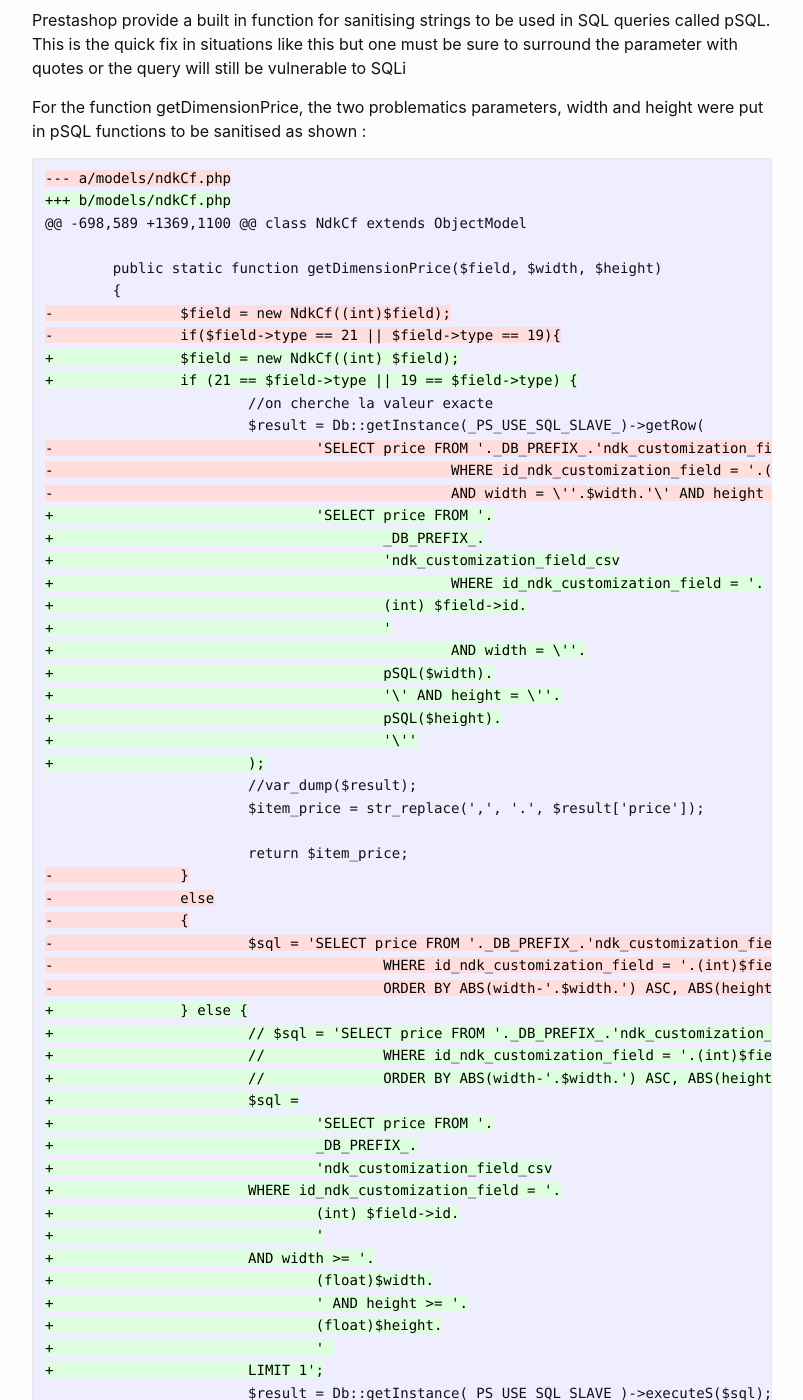
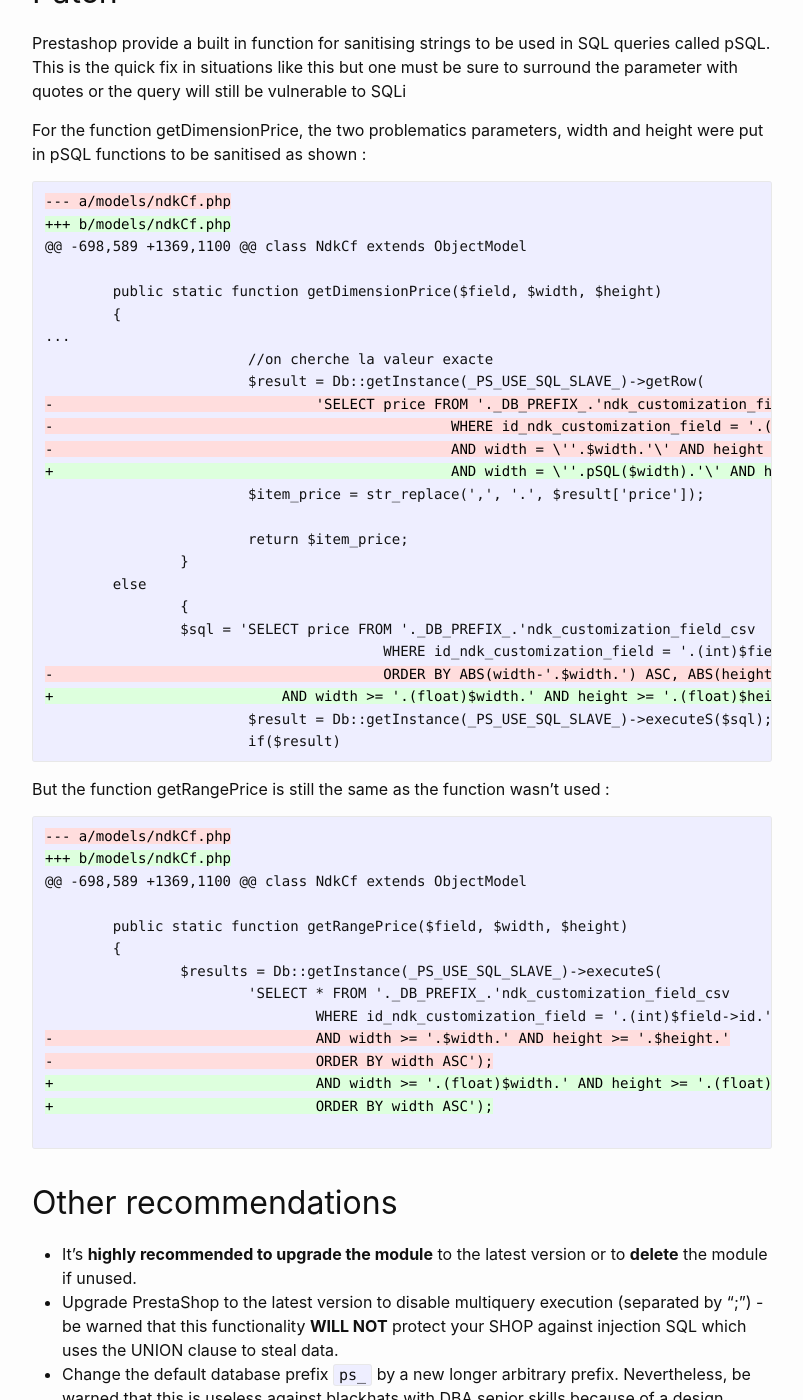
Before and after one commit to friends-of-presta/security-advisories, a Jekyll site: the page built from _posts/2022-11-01-ndk_advanced_custom_fields.md, in a window 1280 px wide and 1400 px high, scrolled down 1760 px. Shown: the whole window, without its empty margins (238-1041 px from the left). Built offline with Jekyll 4.4.1, drawn with Linux system fonts in a browser that asks for light colours; some of the changed text lies outside the part shown.

Commit message:
Update 2022-11-01-ndk_advanced_custom_fields.md

````diff
--- a/_posts/2022-11-01-ndk_advanced_custom_fields.md
+++ b/_posts/2022-11-01-ndk_advanced_custom_fields.md
@@ -17,14 +17,14 @@ In NdkAdvancedCustomizationFields module for PrestaShop before 4.1.7, an anonymo
 * **Advisory source**: [@daaaalllii](https://github.com/daaaalllii/cve-s/blob/main/CVE-2022-40839/poc.txt)
 * **Platform**: PrestaShop
 * **Product**: ndk_advanced_custom_fields
-* **Impacted release**: <= 4.1.6 (4.1.7 fixed vulnerability)
+* **Impacted release**: <= 4.1.6 (4.1.7 fixed the vulnerability)
 * **Product author**: ndk design
 * **Weakness**: [CWE-89](https://cwe.mitre.org/data/definitions/89.html)
 * **Severity**: critical (9.8)
 
 ## Description
 
-In NdkAdvancedCustomizationFields module for PrestaShop up to 4.1.6, a sensitive SQL call on `NdkCf` class can be executed with a trivial http call and exploited to forge a blind SQL injection throught for instance the POST or GET submitted `height` and `width` variables.
+In the NdkAdvancedCustomizationFields module for PrestaShop up to version 4.1.6, a sensitive SQL call in the NdkCf class can be executed via a trivial HTTP call. This vulnerability can be exploited to initiate a blind SQL injection, for instance, through the POST or GET submitted `height` and `width` variables.
 
 
 ## CVSS base metrics
@@ -72,54 +72,23 @@ For the function getDimensionPrice, the two problematics parameters, width and h
 
 	public static function getDimensionPrice($field, $width, $height)
 	{
--		$field = new NdkCf((int)$field);
--		if($field->type == 21 || $field->type == 19){
-+		$field = new NdkCf((int) $field);
-+		if (21 == $field->type || 19 == $field->type) {
+...
  			//on cherche la valeur exacte
  			$result = Db::getInstance(_PS_USE_SQL_SLAVE_)->getRow(
 -				'SELECT price FROM '._DB_PREFIX_.'ndk_customization_field_csv
 -						WHERE id_ndk_customization_field = '.(int)$field->id.'
 -						AND width = \''.$width.'\' AND height = \''.$height.'\'');
-+				'SELECT price FROM '.
-+					_DB_PREFIX_.
-+					'ndk_customization_field_csv
-+						WHERE id_ndk_customization_field = '.
-+					(int) $field->id.
-+					'
-+						AND width = \''.
-+					pSQL($width).
-+					'\' AND height = \''.
-+					pSQL($height).
-+					'\''
-+			);
- 			//var_dump($result);
++						AND width = \''.pSQL($width).'\' AND height = \''.pSQL($height).'\'');
  			$item_price = str_replace(',', '.', $result['price']);
 
  			return $item_price;
--		}
--		else
--		{
--			$sql = 'SELECT price FROM '._DB_PREFIX_.'ndk_customization_field_csv
--					WHERE id_ndk_customization_field = '.(int)$field->id.'
+		}
+  	else
+		{
+ 		$sql = 'SELECT price FROM '._DB_PREFIX_.'ndk_customization_field_csv
+					WHERE id_ndk_customization_field = '.(int)$field->id.'
 -					ORDER BY ABS(width-'.$width.') ASC, ABS(height-'.$height.') ASC LIMIT 1';
-+		} else {
-+			// $sql = 'SELECT price FROM '._DB_PREFIX_.'ndk_customization_field_csv
-+			// 		WHERE id_ndk_customization_field = '.(int)$field->id.'
-+			// 		ORDER BY ABS(width-'.$width.') ASC, ABS(height-'.$height.') ASC LIMIT 1';
-+			$sql =
-+				'SELECT price FROM '.
-+				_DB_PREFIX_.
-+				'ndk_customization_field_csv
-+			WHERE id_ndk_customization_field = '.
-+				(int) $field->id.
-+				'
-+			AND width >= '.
-+				(float)$width.
-+				' AND height >= '.
-+				(float)$height.
-+				'
-+			LIMIT 1';
++			    AND width >= '.(float)$width.' AND height >= '.(float)$height.' LIMIT 1';
  			$result = Db::getInstance(_PS_USE_SQL_SLAVE_)->executeS($sql);
 			if($result)
 ```
@@ -134,23 +103,12 @@ But the function getRangePrice is still the same as the function wasn't used :
  	public static function getRangePrice($field, $width, $height)
  	{
  		$results = Db::getInstance(_PS_USE_SQL_SLAVE_)->executeS(
--			'SELECT * FROM '._DB_PREFIX_.'ndk_customization_field_csv
--				WHERE id_ndk_customization_field = '.(int)$field->id.'
+			'SELECT * FROM '._DB_PREFIX_.'ndk_customization_field_csv
+				WHERE id_ndk_customization_field = '.(int)$field->id.'
 -				AND width >= '.$width.' AND height >= '.$height.'
 -				ORDER BY width ASC');
-+            'SELECT * FROM '.
-+                _DB_PREFIX_.
-+                'ndk_customization_field_csv
-+				WHERE id_ndk_customization_field = '.
-+                (int) $field->id.
-+                '
-+				AND width >= '.
-+                (float) $width.
-+                ' AND height >= '.
-+                (float) $height.
-+                '
-+				ORDER BY width ASC'
-+        );
++				AND width >= '.(float)$width.' AND height >= '.(float)$height.'
++				ORDER BY width ASC');
 
 ```
 
````
Also changed, not shown: other parts of _posts/2022-11-01-ndk_advanced_custom_fields.md (+1 -1 lines).
